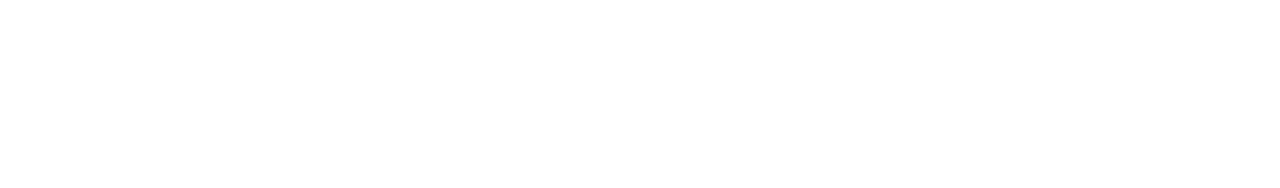
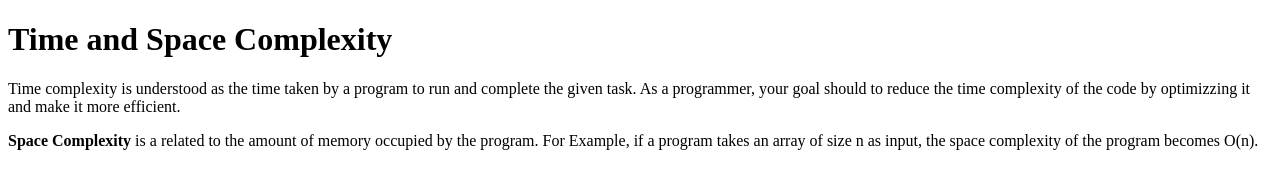
Before and after one commit to acciojob/time-and-space-complexity-SAMUDRALAARAVIND, a website: page main.html in a window 1280 px wide. Drawn offline with Linux system fonts and the light colour scheme.

Commit message:
created a submission

```diff
--- a/main.html
+++ b/main.html
@@ -8,6 +8,10 @@
 
 <body>
 	<!-- the entire body must be written by student -->
+	<h1>Time and Space Complexity</h1>
+	<p>Time complexity is understood as the time taken by a program to run and complete the given task. As a programmer, your goal should to reduce the time complexity of the code by optimizzing it and make it more efficient. </p>
+	<p><b>Space Complexity</b> is a related to the amount of memory occupied by the program. For Example, if a program takes an array of size n as input, the space complexity of the program becomes O(n).</p>
+
     <script type="text/javascript" src="./script.js">
 </script>
 
```
